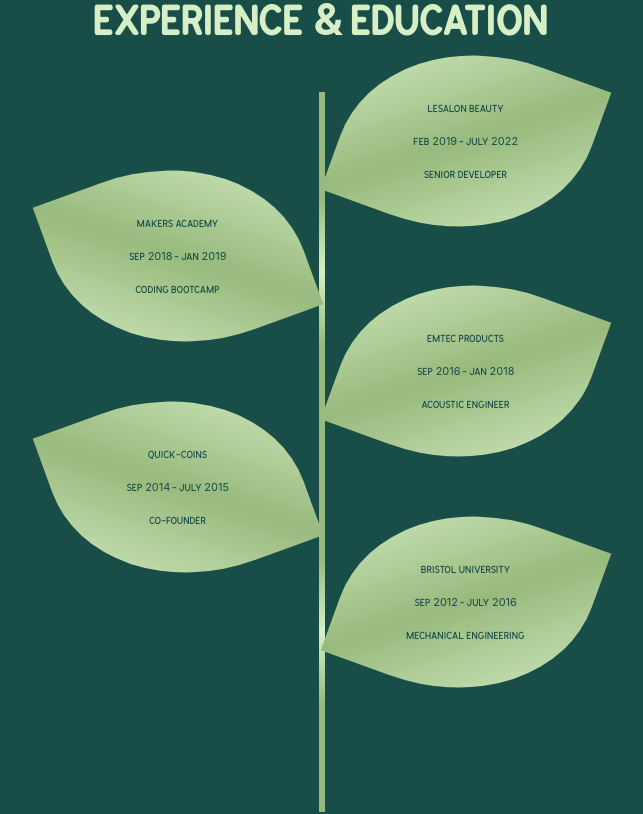
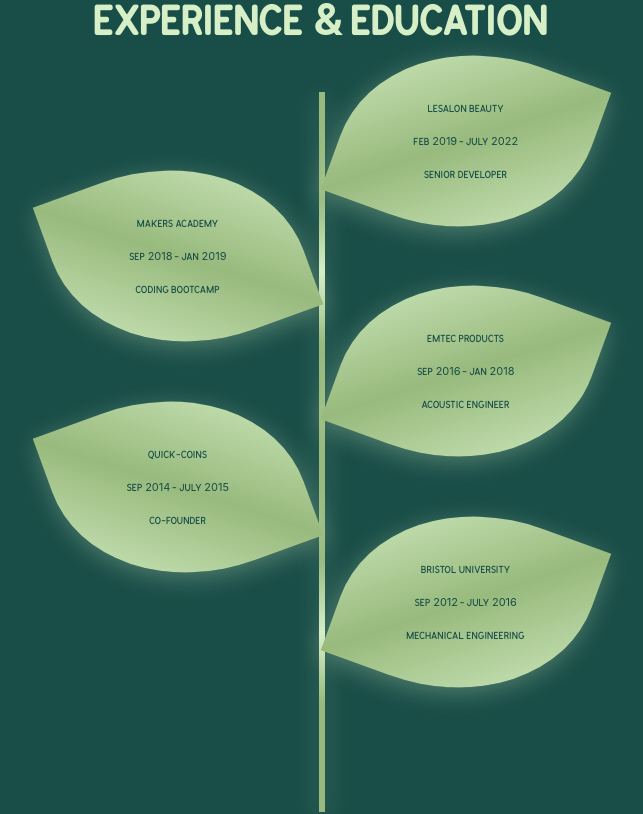
Before and after one commit to runticle/next-website, a Next.js app: page / in a window 1280 px wide. Shown: the part 1640-2454 px from the top of the page, without its empty margins (318-961 px from the left). Built offline with nearby package versions, Linux system fonts and the light colour scheme.

Commit message:
add boxshadow to the leaves on timeline. Need to refactor that component lol

```diff
--- a/src/components/LifeTree.js
+++ b/src/components/LifeTree.js
@@ -46,6 +46,7 @@
       );
     background-size: auto 50%;
     animation: growing 3s linear infinite;
+    box-shadow: var(--boxShadowSection);
 
 `
 
@@ -68,9 +69,12 @@
     );
     padding: calc(var(--spacing) * 2);
 
+
     .information {
         transform: rotate(-20deg);
     }
+
+    box-shadow: var(--boxShadowSection);
 `
 
 // quick coins leaf
@@ -95,6 +99,8 @@
     .information {
         transform: rotate(20deg);
     }
+
+    box-shadow: var(--boxShadowSection);
 `
 
 // emtec leaf
@@ -121,6 +127,8 @@
         transform: rotate(-20deg);
     }
 
+    box-shadow: var(--boxShadowSection);
+
 
 `
 
@@ -146,6 +154,8 @@
     .information {
         transform: rotate(20deg);
     }
+
+    box-shadow: var(--boxShadowSection);
 `
 
 // lesalon leaf
@@ -170,6 +180,8 @@
     .information {
         transform: rotate(-20deg);
     }
+
+    box-shadow: var(--boxShadowSection);
 `
 
 
```
